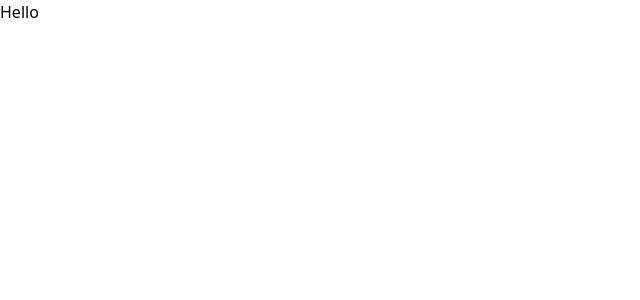
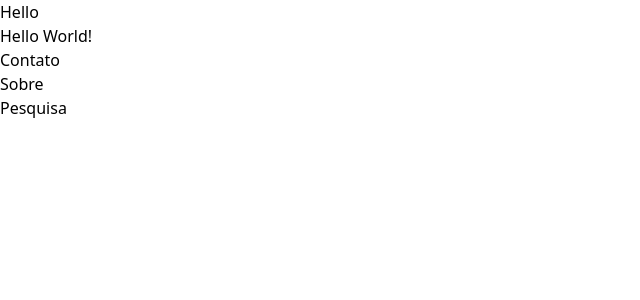
Before and after one commit to ojoaoalexandre/satisfaction-survey-site, a Next.js app: page / in a window 1280 px wide. Shown: the top 300 px of the page, without its empty margins (0-640 px from the left). Built offline with nearby package versions, Linux system fonts and the light colour scheme.

Commit message:
Components

```diff
--- a/pages/_app.js
+++ b/pages/_app.js
@@ -1,9 +1,12 @@
 import React from 'react'
 import '../styles/globals.css'
 
-const App = () => {
+const App = ({Component, pageProps}) => {
     return (
-        <h1>Hello</h1>
+        <div>
+            <h1>Hello</h1>
+            <Component {...pageProps} />
+        </div>
     )
 }
 
```
